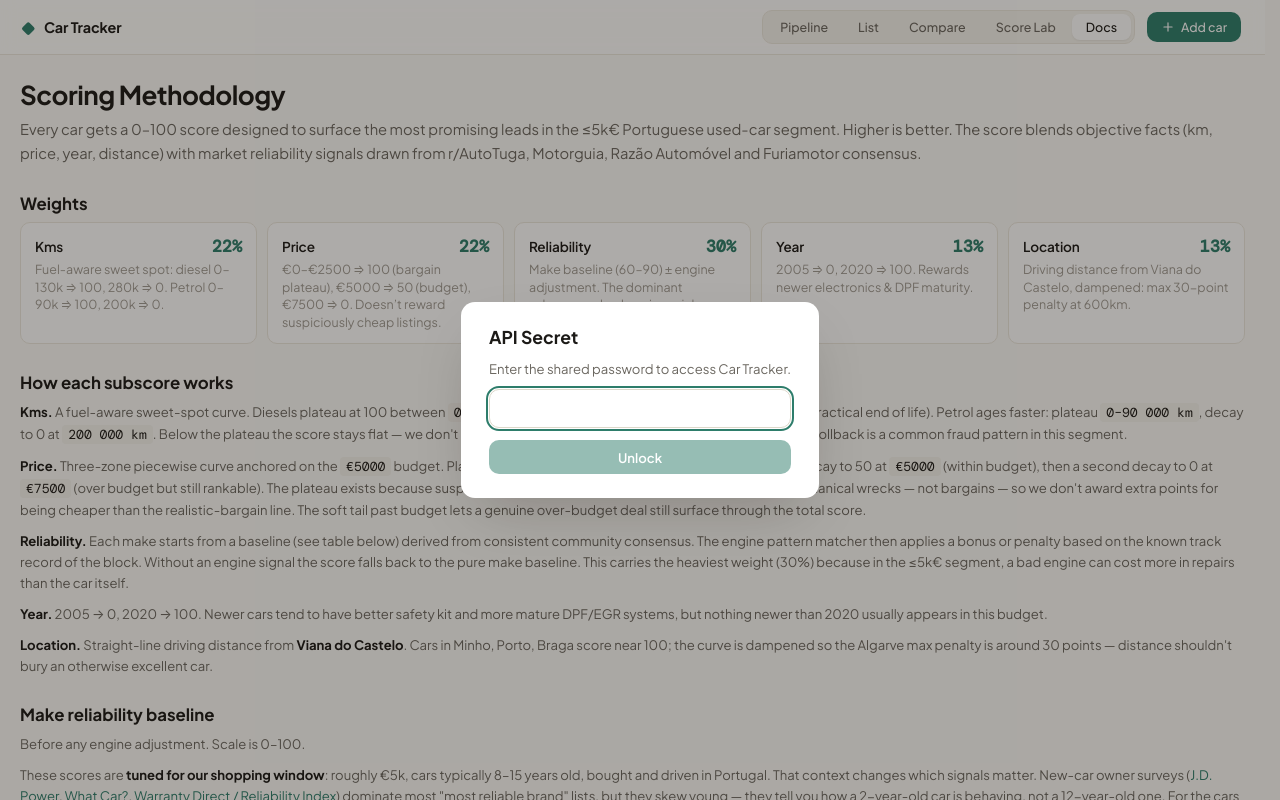
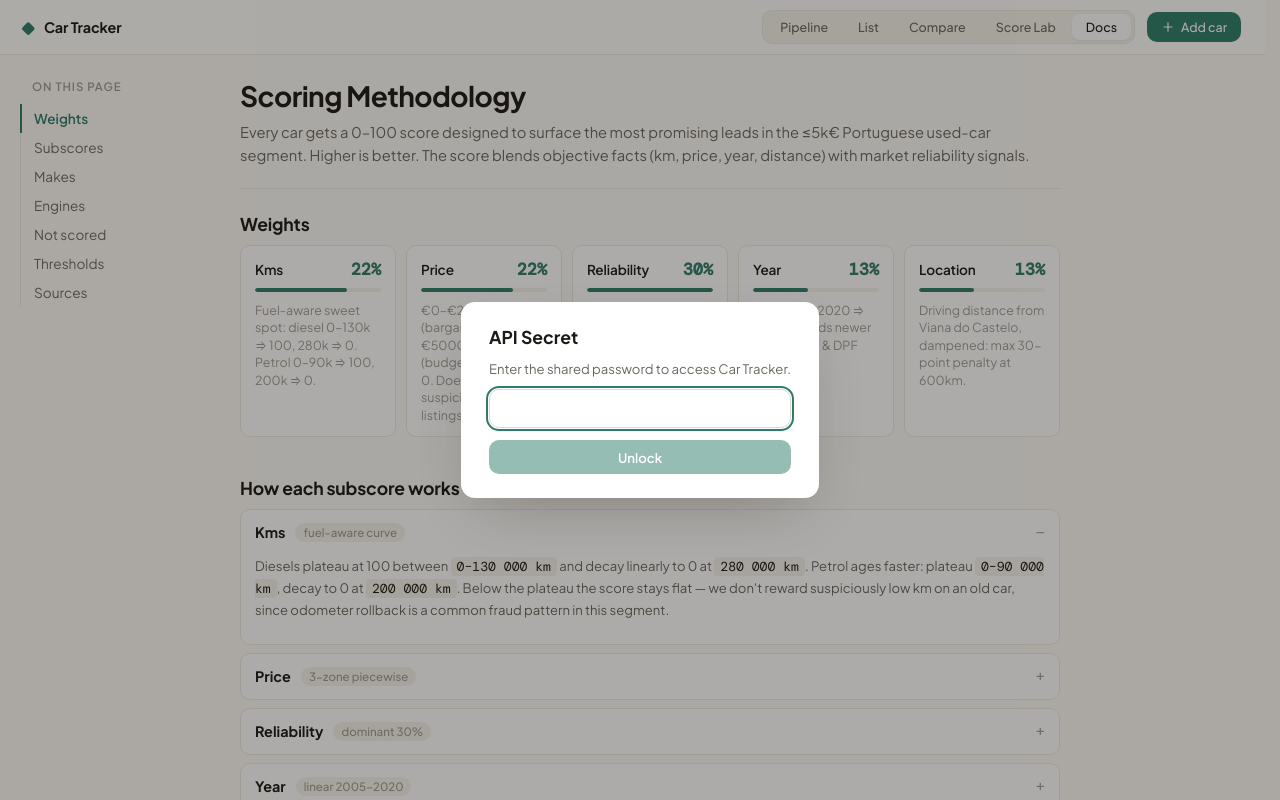
Before and after one commit to pedro-melo-rocha/car-tracker, a SvelteKit app: page /docs in a window 1280 px wide. Shown: the top 800 px of the page. Built offline with nearby package versions, Linux system fonts and the light colour scheme.

Commit message:
improve docs page

```diff
--- a/src/routes/docs/+page.svelte
+++ b/src/routes/docs/+page.svelte
@@ -7,6 +7,16 @@
 		{ label: 'Reliability', pct: 30, hint: 'Make baseline (60–90) ± engine adjustment. The dominant subscore — bad engines sink a cheap car.' },
 		{ label: 'Year', pct: 13, hint: '2005 ⇒ 0, 2020 ⇒ 100. Rewards newer electronics & DPF maturity.' },
 		{ label: 'Location', pct: 13, hint: 'Driving distance from Viana do Castelo, dampened: max 30-point penalty at 600km.' }
+	];
+
+	const sections = [
+		{ id: 'weights', label: 'Weights' },
+		{ id: 'subscores', label: 'Subscores' },
+		{ id: 'makes', label: 'Makes' },
+		{ id: 'engines', label: 'Engines' },
+		{ id: 'not-scored', label: 'Not scored' },
+		{ id: 'thresholds', label: 'Thresholds' },
+		{ id: 'sources', label: 'Sources' }
 	];
 
 	const makes = Object.entries(MAKE_RELIABILITY)
@@ -25,7 +35,7 @@
 		return v >= 75 ? 'green' : v >= 55 ? 'yellow' : 'red';
 	}
 
-	const engines = ENGINE_PROFILES.map((p) => {
+	const allEngines = ENGINE_PROFILES.map((p) => {
 		const pattern = p.re.source
 			.replace(/\\s\*/g, ' ')
 			.replace(/\\\./g, '.')
@@ -45,18 +55,64 @@
 			sign: p.delta > 0 ? '+' : ''
 		};
 	});
+
+	const posCount = allEngines.filter((e) => e.delta > 0).length;
+	const negCount = allEngines.filter((e) => e.delta < 0).length;
+
+	let engineFilter: 'all' | 'pos' | 'neg' = $state('all');
+	let engineQuery = $state('');
+
+	const visibleEngines = $derived(
+		allEngines.filter((e) => {
+			if (engineFilter === 'pos' && e.delta <= 0) return false;
+			if (engineFilter === 'neg' && e.delta >= 0) return false;
+			if (engineQuery.trim()) {
+				const q = engineQuery.toLowerCase();
+				return e.pattern.toLowerCase().includes(q) || e.reason.toLowerCase().includes(q);
+			}
+			return true;
+		})
+	);
+
+	let activeSection = $state('weights');
+
+	function handleNavClick(e: MouseEvent, id: string) {
+		e.preventDefault();
+		const el = document.getElementById(id);
+		if (!el) return;
+		activeSection = id;
+		el.scrollIntoView({ behavior: 'smooth', block: 'start' });
+	}
 </script>
 
 <div class="docs-view">
+	<aside class="docs-toc" aria-label="On this page">
+		<div class="toc-title">On this page</div>
+		<nav>
+			{#each sections as s (s.id)}
+				<a
+					href="#{s.id}"
+					class="toc-link"
+					class:active={activeSection === s.id}
+					onclick={(e) => handleNavClick(e, s.id)}
+				>
+					{s.label}
+				</a>
+			{/each}
+		</nav>
+	</aside>
+
+	<main class="docs-main">
+		<header class="docs-header">
 			<h2>Scoring Methodology</h2>
 			<p class="docs-sub">
 				Every car gets a 0–100 score designed to surface the most promising leads in the ≤5k€
 				Portuguese used-car segment. Higher is better. The score blends objective facts (km, price,
-		year, distance) with market reliability signals drawn from r/AutoTuga, Motorguia, Razão
-		Automóvel and Furiamotor consensus.
+				year, distance) with market reliability signals.
 			</p>
+		</header>
 
-	<div class="docs-section">
+		<section id="weights" class="docs-section">
 			<h3>Weights</h3>
 			<div class="docs-weights">
 				{#each weights as w (w.label)}
@@ -65,69 +121,107 @@
 							<span class="w-label">{w.label}</span>
 							<span class="w-value">{w.pct}%</span>
 						</div>
+						<div class="w-bar" aria-hidden="true">
+							<div class="w-bar-fill" style="width: {(w.pct / 30) * 100}%"></div>
+						</div>
 						<div class="w-hint">{w.hint}</div>
 					</div>
 				{/each}
 			</div>
-	</div>
+		</section>
 
-	<div class="docs-section">
+		<section id="subscores" class="docs-section">
 			<h3>How each subscore works</h3>
+			<details open>
+				<summary><strong>Kms</strong> <span class="summary-tag">fuel-aware curve</span></summary>
 				<p>
-			<strong>Kms.</strong> A fuel-aware sweet-spot curve. Diesels plateau at 100 between
-			<code>0–130 000 km</code> and decay linearly to 0 at <code>280 000 km</code> (practical end
-			of life). Petrol ages faster: plateau <code>0–90 000 km</code>, decay to 0 at
-			<code>200 000 km</code>. Below the plateau the score stays flat — we don't reward
-			suspiciously low km on an old car, since odometer rollback is a common fraud pattern in this
-			segment.
+					Diesels plateau at 100 between <code>0–130 000 km</code> and decay linearly to 0 at
+					<code>280 000 km</code>. Petrol ages faster: plateau <code>0–90 000 km</code>, decay to 0
+					at <code>200 000 km</code>. Below the plateau the score stays flat — we don't reward
+					suspiciously low km on an old car, since odometer rollback is a common fraud pattern in
+					this segment.
 				</p>
+			</details>
+			<details>
+				<summary><strong>Price</strong> <span class="summary-tag">3-zone piecewise</span></summary>
 				<p>
-			<strong>Price.</strong> Three-zone piecewise curve anchored on the <code>€5000</code> budget.
-			Plateau at 100 from <code>€0 to €2500</code> (bargain zone), linear decay to 50 at
-			<code>€5000</code> (within budget), then a second decay to 0 at <code>€7500</code>
-			(over budget but still rankable). The plateau exists because suspiciously cheap listings
-			are usually scams, salvage, or mechanical wrecks — not bargains — so we don't award extra
-			points for being cheaper than the realistic-bargain line. The soft tail past budget lets a
-			genuine over-budget deal still surface through the total score.
+					Anchored on the <code>€5000</code> budget. Plateau at 100 from <code>€0 to €2500</code>
+					(bargain zone), linear decay to 50 at <code>€5000</code>, then a second decay to 0 at
+					<code>€7500</code>. The plateau exists because suspiciously cheap listings are usually
+					scams, salvage or mechanical wrecks. The soft tail past budget lets a genuine over-budget
+					deal still surface through the total score.
 				</p>
+			</details>
+			<details>
+				<summary
+					><strong>Reliability</strong> <span class="summary-tag">dominant 30%</span></summary
+				>
 				<p>
-			<strong>Reliability.</strong> Each make starts from a baseline (see table below) derived
-			from consistent community consensus. The engine pattern matcher then applies a bonus or
-			penalty based on the known track record of the block. Without an engine signal the score
-			falls back to the pure make baseline. This carries the heaviest weight (30%) because in the
-			≤5k€ segment, a bad engine can cost more in repairs than the car itself.
+					Each make starts from a baseline derived from community consensus. The engine pattern
+					matcher then applies a bonus or penalty based on the known track record of the block.
+					Without an engine signal the score falls back to the pure make baseline. In the ≤5k€
+					segment a bad engine can cost more in repairs than the car itself.
 				</p>
+			</details>
+			<details>
+				<summary><strong>Year</strong> <span class="summary-tag">linear 2005–2020</span></summary>
 				<p>
-			<strong>Year.</strong> 2005 → 0, 2020 → 100. Newer cars tend to have better safety kit and
-			more mature DPF/EGR systems, but nothing newer than 2020 usually appears in this budget.
+					2005 → 0, 2020 → 100. Newer cars tend to have better safety kit and more mature DPF/EGR
+					systems, but nothing newer than 2020 usually appears in this budget.
 				</p>
+			</details>
+			<details>
+				<summary
+					><strong>Location</strong> <span class="summary-tag">dampened distance</span></summary
+				>
 				<p>
-			<strong>Location.</strong> Straight-line driving distance from
-			<strong>Viana do Castelo</strong>. Cars in Minho, Porto, Braga score near 100; the curve is
-			dampened so the Algarve max penalty is around 30 points — distance shouldn't bury an
-			otherwise excellent car.
+					Straight-line driving distance from <strong>Viana do Castelo</strong>. Cars in Minho,
+					Porto, Braga score near 100; the curve is dampened so the Algarve max penalty is around
+					30 points — distance shouldn't bury an otherwise excellent car.
 				</p>
-	</div>
+			</details>
+		</section>
 
-	<div class="docs-section">
+		<section id="makes" class="docs-section">
 			<h3>Make reliability baseline</h3>
-		<p>Before any engine adjustment. Scale is 0–100.</p>
+			<p class="section-lead">Before any engine adjustment. Scale is 0–100.</p>
+			<details class="context-details">
+				<summary>Why these numbers differ from "most reliable brand" lists</summary>
 				<p class="docs-context">
-			These scores are <strong>tuned for our shopping window</strong>: roughly €5k, cars typically
-			8–15 years old, bought and driven in Portugal. That context changes which signals matter. New-car
-			owner surveys (<a href="https://www.jdpower.com/cars/ratings/dependability" target="_blank" rel="noreferrer noopener">J.D. Power</a>,
-			<a href="https://www.whatcar.com/reliability/" target="_blank" rel="noreferrer noopener">What Car?</a>,
-			<a href="https://www.reliabilityindex.com/" target="_blank" rel="noreferrer noopener">Warranty Direct / Reliability Index</a>)
-			dominate most "most reliable brand" lists, but they skew young — they tell you how a 2-year-old
-			car is behaving, not a 12-year-old one. For the cars we actually look at, long-term durability
-			signals are better: <strong>German inspection reports</strong> —
-			<a href="https://www.tuev-verband.de/pruefungen/tuev-report" target="_blank" rel="noreferrer noopener">TÜV Report</a> and
-			<a href="https://www.dekra.com/en/used-car-report/" target="_blank" rel="noreferrer noopener">Dekra Used Car Report</a>
-			(defect rates on 5–11 yr old cars) — plus long-term ownership data from
-			<a href="https://www.consumerreports.org/cars/" target="_blank" rel="noreferrer noopener">Consumer Reports</a> and European
-			specialist forums. We also factor in <strong>parts availability and mechanic support in Portugal</strong>,
-			which penalises some exotic-in-Europe brands (e.g. Subaru) beyond what global data would suggest.
+					These scores are <strong>tuned for our shopping window</strong>: roughly €5k, cars
+					typically 8–15 years old, bought and driven in Portugal. New-car owner surveys (<a
+						href="https://www.jdpower.com/cars/ratings/dependability"
+						target="_blank"
+						rel="noreferrer noopener">J.D. Power</a
+					>,
+					<a href="https://www.whatcar.com/reliability/" target="_blank" rel="noreferrer noopener"
+						>What Car?</a
+					>,
+					<a
+						href="https://www.reliabilityindex.com/"
+						target="_blank"
+						rel="noreferrer noopener">Reliability Index</a
+					>) skew young — they tell you how a 2-year-old car is behaving, not a 12-year-old one.
+					For the cars we actually look at, long-term durability signals matter more:
+					<strong>German inspection reports</strong> —
+					<a
+						href="https://www.tuev-verband.de/pruefungen/tuev-report"
+						target="_blank"
+						rel="noreferrer noopener">TÜV Report</a
+					> and
+					<a
+						href="https://www.dekra.com/en/used-car-report/"
+						target="_blank"
+						rel="noreferrer noopener">Dekra Used Car Report</a
+					> — plus long-term ownership data from
+					<a
+						href="https://www.consumerreports.org/cars/"
+						target="_blank"
+						rel="noreferrer noopener">Consumer Reports</a
+					> and European specialist forums. We also factor in
+					<strong>parts availability and mechanic support in Portugal</strong>.
 				</p>
+			</details>
 			<div class="docs-makes">
 				{#each makes as m (m.name)}
 					<div class="docs-make-row">
@@ -141,67 +235,178 @@
 					</div>
 				{/each}
 			</div>
+		</section>
+
+		<section id="engines" class="docs-section">
+			<h3>Engine adjustments</h3>
+			<p class="section-lead">
+				The matcher scans title + notes + the engine field. First match wins, and its delta is
+				added to the make baseline.
+			</p>
+
+			<div class="engine-controls">
+				<div class="engine-tabs" role="tablist">
+					<button
+						type="button"
+						role="tab"
+						aria-selected={engineFilter === 'all'}
+						class:active={engineFilter === 'all'}
+						onclick={() => (engineFilter = 'all')}
+					>
+						All <span class="count">{allEngines.length}</span>
+					</button>
+					<button
+						type="button"
+						role="tab"
+						aria-selected={engineFilter === 'pos'}
+						class:active={engineFilter === 'pos'}
+						class:pos={true}
+						onclick={() => (engineFilter = 'pos')}
+					>
+						Bonus <span class="count">{posCount}</span>
+					</button>
+					<button
+						type="button"
+						role="tab"
+						aria-selected={engineFilter === 'neg'}
+						class:active={engineFilter === 'neg'}
+						class:neg={true}
+						onclick={() => (engineFilter = 'neg')}
+					>
+						Penalty <span class="count">{negCount}</span>
+					</button>
+				</div>
+				<input
+					type="search"
+					class="engine-search"
+					placeholder="Filter engines (e.g. tdi, honda, chain)…"
+					bind:value={engineQuery}
+				/>
 			</div>
 
-	<div class="docs-section">
-		<h3>Engine adjustments</h3>
-		<p>
-			The matcher scans title + notes + the explicit engine field. First match wins, and its
-			delta is added to the make baseline.
-		</p>
 			<div class="docs-engines">
-			{#each engines as e (e.pattern + e.reason)}
+				{#each visibleEngines as e (e.pattern + e.reason)}
 					<div class="docs-engine-row {e.cls}">
 						<span class="docs-engine-label">{e.pattern}</span>
 						<span class="docs-engine-delta">{e.sign}{e.delta}</span>
 						<span class="docs-engine-reason">{e.reason}</span>
 					</div>
+				{:else}
+					<div class="engine-empty">No engines match that filter.</div>
 				{/each}
 			</div>
-	</div>
+		</section>
 
-	<div class="docs-section">
+		<section id="not-scored" class="docs-section">
 			<h3>What isn't scored</h3>
 			<ul>
 				<li><strong>Seller behaviour</strong> — note it in the Notes field; not a numeric input.</li>
-			<li><strong>Accident history / rust</strong> — impossible to assess remotely. Inspect on visit.</li>
-			<li><strong>Options/trim level</strong> — irrelevant for this budget; most listings are base/mid trim.</li>
 				<li>
-				<strong>FAP/DPF removal</strong> — technically adds torque and reduces failure risk, but
-				it's illegal for IPO. The model ignores it.
+					<strong>Accident history / rust</strong> — impossible to assess remotely. Inspect on visit.
+				</li>
+				<li>
+					<strong>Options/trim level</strong> — irrelevant for this budget; most listings are base/mid
+					trim.
+				</li>
+				<li>
+					<strong>FAP/DPF removal</strong> — technically adds torque and reduces failure risk, but it's
+					illegal for IPO. The model ignores it.
 				</li>
 			</ul>
+		</section>
+
+		<section id="thresholds" class="docs-section">
+			<h3>Colour thresholds</h3>
+			<div class="threshold-pills">
+				<span class="threshold-pill green">≥ 75 green</span>
+				<span class="threshold-pill yellow">50–74 yellow</span>
+				<span class="threshold-pill red">&lt; 50 red</span>
 			</div>
+			<p>Don't overthink a single-point gap — the model is a ranking aid, not an oracle.</p>
+		</section>
 
-	<div class="docs-section">
-		<h3>Colour thresholds</h3>
-		<p>
-			<code>≥ 75</code> green · <code>50–74</code> yellow · <code>&lt; 50</code> red. Don't
-			overthink a single-point gap — the model is a ranking aid, not an oracle.
-		</p>
-	</div>
-
-	<div class="docs-section">
+		<section id="sources" class="docs-section">
 			<h3>Sources &amp; further reading</h3>
 			<div class="docs-sources">
 				Reliability consensus is distilled from Portuguese used-car community discussions (r/AutoTuga
 				threads on "carro até 5000 €"), plus editorial reviews from
-			<a href="https://www.razaoautomovel.com/" target="_blank" rel="noopener noreferrer">Razão Automóvel</a>,
+				<a href="https://www.razaoautomovel.com/" target="_blank" rel="noopener noreferrer"
+					>Razão Automóvel</a
+				>,
 				<a href="https://motorguia.net/" target="_blank" rel="noopener noreferrer">Motorguia</a>,
-			<a href="https://furiamotor.com/" target="_blank" rel="noopener noreferrer">Furiamotor</a>, and the
-			<a href="https://www.e-konomista.pt/motores-diesel-fiaveis/" target="_blank" rel="noopener noreferrer">E-konomista</a>
-			diesel-reliability roundup. Engine-specific verdicts are cross-checked against owner forums (ibizaClubPT,
-			alfaromeoteam, clubegolfpt).
+				<a href="https://furiamotor.com/" target="_blank" rel="noopener noreferrer">Furiamotor</a>,
+				and the
+				<a
+					href="https://www.e-konomista.pt/motores-diesel-fiaveis/"
+					target="_blank"
+					rel="noopener noreferrer">E-konomista</a
+				>
+				diesel-reliability roundup. Engine-specific verdicts are cross-checked against owner forums
+				(ibizaClubPT, alfaromeoteam, clubegolfpt).
 			</div>
-	</div>
+		</section>
+	</main>
 </div>
 
 <style>
 	.docs-view {
-		padding: 8px 0 24px;
+		display: grid;
+		grid-template-columns: 180px minmax(0, 1fr);
+		gap: 40px;
+		padding: 8px 0 48px;
+		align-items: start;
 	}
-	.docs-view h2 {
-		font-size: 1.625rem;
+
+	.docs-toc {
+		position: sticky;
+		top: calc(var(--header-h) + 20px);
+		align-self: start;
+	}
+	.docs-toc .toc-title {
+		font-size: 0.72rem;
+		text-transform: uppercase;
+		letter-spacing: 0.08em;
+		color: var(--text-muted);
+		font-weight: 600;
+		margin-bottom: 10px;
+		padding-left: 12px;
+	}
+	.docs-toc nav {
+		display: flex;
+		flex-direction: column;
+		border-left: 1px solid var(--border);
+	}
+	.toc-link {
+		display: block;
+		padding: 6px 12px;
+		font-size: 0.85rem;
+		color: var(--text-secondary);
+		text-decoration: none;
+		border-left: 2px solid transparent;
+		margin-left: -1px;
+		transition: color var(--dur-fast) var(--ease),
+			border-color var(--dur-fast) var(--ease);
+	}
+	.toc-link:hover {
+		color: var(--text);
+	}
+	.toc-link.active {
+		color: var(--accent);
+		border-left-color: var(--accent);
+		font-weight: 600;
+	}
+
+	.docs-main {
+		min-width: 0;
+		max-width: 820px;
+	}
+	.docs-header {
+		padding-bottom: 20px;
+		border-bottom: 1px solid var(--border);
+		margin-bottom: 24px;
+	}
+	.docs-header h2 {
+		font-size: 1.75rem;
 		font-weight: 700;
 		letter-spacing: -0.02em;
 		line-height: 1.2;
@@ -211,14 +416,25 @@
 		color: var(--text-secondary);
 		font-size: var(--fs-md);
 		line-height: 1.6;
-		margin-bottom: 1.5rem;
 	}
+
 	.docs-section {
-		margin-top: 1.75rem;
+		scroll-margin-top: calc(var(--header-h) + 16px);
+		margin-top: 40px;
+	}
+	.docs-section:first-of-type {
+		margin-top: 0;
 	}
 	.docs-section h3 {
-		font-size: 1.05rem;
-		margin-bottom: 0.5rem;
+		font-size: 1.1rem;
+		margin-bottom: 10px;
+		letter-spacing: -0.01em;
+	}
+	.section-lead {
+		color: var(--text-secondary);
+		font-size: var(--fs-sm);
+		line-height: 1.6;
+		margin-bottom: 12px;
 	}
 	.docs-section p,
 	.docs-section li {
@@ -235,7 +451,7 @@
 		margin: 6px 0 10px;
 	}
 	.docs-section li {
-		padding: 5px 0;
+		padding: 8px 0;
 		border-bottom: 1px solid var(--border);
 	}
 	.docs-section li:last-child {
@@ -253,6 +469,7 @@
 		border-radius: 4px;
 		color: var(--text);
 	}
+
 	.docs-weights {
 		display: grid;
 		grid-template-columns: repeat(5, 1fr);
@@ -268,7 +485,7 @@
 		display: flex;
 		justify-content: space-between;
 		align-items: baseline;
-		margin-bottom: 4px;
+		margin-bottom: 8px;
 	}
 	.docs-weight-card .w-label {
 		font-size: 0.85rem;
@@ -282,15 +499,161 @@
 		font-weight: 700;
 		color: var(--accent);
 	}
+	.docs-weight-card .w-bar {
+		height: 4px;
+		background: var(--bg-warm);
+		border-radius: 2px;
+		overflow: hidden;
+		margin-bottom: 10px;
+	}
+	.docs-weight-card .w-bar-fill {
+		height: 100%;
+		background: var(--accent);
+		border-radius: 2px;
+	}
 	.docs-weight-card .w-hint {
 		font-size: 0.78rem;
 		color: var(--text-muted);
 		line-height: 1.4;
 	}
+
+	details {
+		border: 1px solid var(--border);
+		border-radius: var(--radius-md);
+		background: var(--bg-card);
+		margin-bottom: 8px;
+		overflow: hidden;
+	}
+	details summary {
+		list-style: none;
+		cursor: pointer;
+		padding: 12px 14px;
+		display: flex;
+		align-items: center;
+		gap: 10px;
+		font-size: 0.9rem;
+		color: var(--text);
+		user-select: none;
+		position: relative;
+	}
+	details summary::-webkit-details-marker {
+		display: none;
+	}
+	details summary::after {
+		content: '+';
+		margin-left: auto;
+		font-family: var(--mono);
+		font-size: 1rem;
+		color: var(--text-muted);
+		transition: transform var(--dur-fast) var(--ease);
+	}
+	details[open] summary::after {
+		content: '−';
+	}
+	details summary strong {
+		font-weight: 700;
+	}
+	.summary-tag {
+		font-size: 0.72rem;
+		color: var(--text-muted);
+		background: var(--bg-warm);
+		padding: 2px 8px;
+		border-radius: 999px;
+		font-weight: 500;
+	}
+	details > p {
+		padding: 0 14px 14px;
+		margin: 0;
+	}
+	details.context-details {
+		margin-bottom: 16px;
+	}
+	details.context-details > .docs-context {
+		padding: 0 14px 14px;
+		margin: 0;
+		font-size: 0.85rem;
+		line-height: 1.55;
+	}
+	.docs-context a {
+		color: var(--accent);
+		text-decoration: none;
+	}
+	.docs-context a:hover {
+		text-decoration: underline;
+	}
+
+	.engine-controls {
+		display: flex;
+		gap: 10px;
+		margin-bottom: 12px;
+		flex-wrap: wrap;
+	}
+	.engine-tabs {
+		display: inline-flex;
+		background: var(--bg-warm);
+		padding: 3px;
+		border-radius: var(--radius-md);
+		gap: 2px;
+	}
+	.engine-tabs button {
+		background: transparent;
+		border: none;
+		padding: 6px 12px;
+		font-size: 0.82rem;
+		font-weight: 600;
+		color: var(--text-secondary);
+		border-radius: var(--radius-sm);
+		display: inline-flex;
+		align-items: center;
+		gap: 6px;
+		transition: background var(--dur-fast) var(--ease),
+			color var(--dur-fast) var(--ease);
+	}
+	.engine-tabs button:hover {
+		color: var(--text);
+	}
+	.engine-tabs button.active {
+		background: var(--bg-card);
+		color: var(--text);
+		box-shadow: var(--shadow-sm);
+	}
+	.engine-tabs button.active.pos {
+		color: var(--green);
+	}
+	.engine-tabs button.active.neg {
+		color: var(--red);
+	}
+	.engine-tabs .count {
+		font-family: var(--mono);
+		font-size: 0.72rem;
+		background: var(--bg-warm);
+		padding: 1px 6px;
+		border-radius: 999px;
+		color: var(--text-muted);
+	}
+	.engine-tabs button.active .count {
+		background: var(--bg-warm);
+	}
+	.engine-search {
+		flex: 1;
+		min-width: 200px;
+		padding: 7px 12px;
+		font-size: 0.85rem;
+		font-family: inherit;
+		background: var(--bg-card);
+		border: 1px solid var(--border);
+		border-radius: var(--radius-md);
+		color: var(--text);
+		outline: none;
+		transition: border-color var(--dur-fast) var(--ease);
+	}
+	.engine-search:focus {
+		border-color: var(--accent);
+	}
+
 	.docs-engines {
 		display: grid;
-		gap: 8px;
-		margin-top: 8px;
+		gap: 6px;
 	}
 	.docs-engine-row {
 		display: grid;
@@ -299,6 +662,7 @@
 		align-items: center;
 		padding: 8px 12px;
 		border-radius: var(--radius-md);
+		border: 1px solid transparent;
 	}
 	.docs-engine-row.pos {
 		background: var(--green-bg);
@@ -329,30 +693,25 @@
 		font-size: 0.82rem;
 		line-height: 1.4;
 	}
-	.docs-context {
+	.engine-empty {
+		text-align: center;
+		padding: 24px;
+		color: var(--text-muted);
 		font-size: 0.85rem;
-		line-height: 1.55;
-		color: var(--text-secondary);
-		margin: 4px 0 12px;
+		background: var(--bg-warm);
+		border-radius: var(--radius-md);
 	}
-	.docs-context a {
-		color: var(--accent);
-		text-decoration: none;
-	}
-	.docs-context a:hover {
-		text-decoration: underline;
-	}
+
 	.docs-makes {
 		display: grid;
-		grid-template-columns: repeat(auto-fill, minmax(180px, 1fr));
-		gap: 6px;
-		margin-top: 8px;
+		grid-template-columns: repeat(auto-fill, minmax(200px, 1fr));
+		gap: 8px;
 	}
 	.docs-make-row {
 		display: flex;
 		flex-direction: column;
 		gap: 4px;
-		padding: 6px 10px;
+		padding: 8px 12px;
 		background: var(--bg-card);
 		border: 1px solid var(--border);
 		border-radius: var(--radius-sm);
@@ -385,10 +744,41 @@
 	.docs-make-row .m-score.red {
 		color: var(--red);
 	}
+
+	.threshold-pills {
+		display: flex;
+		gap: 8px;
+		flex-wrap: wrap;
+		margin-bottom: 10px;
+	}
+	.threshold-pill {
+		font-family: var(--mono);
+		font-size: 0.8rem;
+		font-weight: 600;
+		padding: 4px 10px;
+		border-radius: 999px;
+	}
+	.threshold-pill.green {
+		background: var(--green-bg);
+		color: var(--green);
+	}
+	.threshold-pill.yellow {
+		background: var(--yellow-bg);
+		color: var(--yellow);
+	}
+	.threshold-pill.red {
+		background: var(--red-bg);
+		color: var(--red);
+	}
+
 	.docs-sources {
-		font-size: 0.78rem;
+		font-size: 0.82rem;
 		color: var(--text-muted);
-		line-height: 1.6;
+		line-height: 1.7;
+		padding: 14px 16px;
+		background: var(--bg-card);
+		border: 1px solid var(--border);
+		border-radius: var(--radius-md);
 	}
 	.docs-sources a {
 		color: var(--accent);
@@ -397,12 +787,28 @@
 	.docs-sources a:hover {
 		text-decoration: underline;
 	}
-	@media (max-width: 640px) {
+
+	@media (max-width: 900px) {
 		.docs-view {
-			padding: 24px 20px 60px;
+			grid-template-columns: 1fr;
+			gap: 0;
+		}
+		.docs-toc {
+			display: none;
 		}
 		.docs-weights {
 			grid-template-columns: repeat(2, 1fr);
 		}
 	}
+	@media (max-width: 640px) {
+		.docs-view {
+			padding: 24px 20px 60px;
+		}
+		.docs-engine-row {
+			grid-template-columns: 1fr auto;
+		}
+		.docs-engine-reason {
+			grid-column: 1 / -1;
+		}
+	}
 </style>
```
Lines whose indentation alone changed are shown as unchanged.
